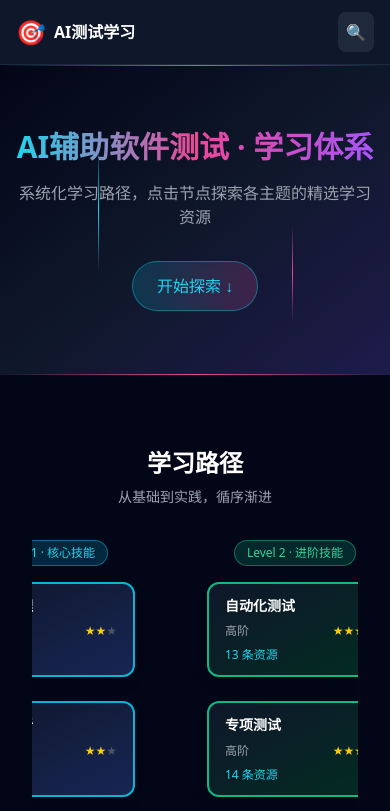
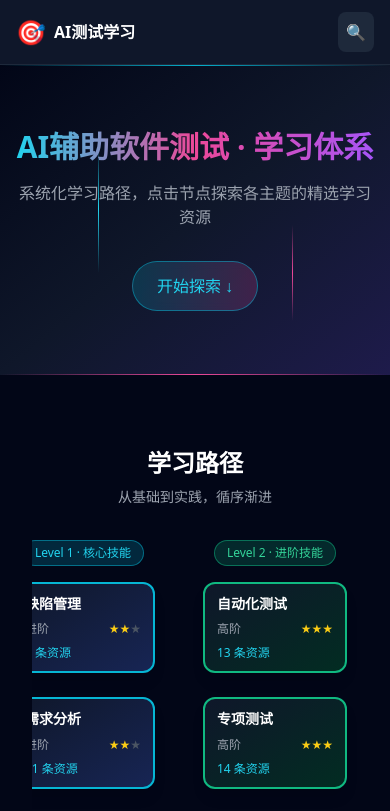
Before and after one commit to dazhuang778/ai-test-learning-site, a Next.js app: page / in a window 390 px wide. Shown: the top 811 px of the page. Built offline with nearby package versions, Linux system fonts and the light colour scheme.

Commit message:
fix: 优化移动端知识图谱布局

```diff
--- a/components/KnowledgeGraph.tsx
+++ b/components/KnowledgeGraph.tsx
@@ -56,8 +56,8 @@ export default function KnowledgeGraph({ nodes }: KnowledgeGraphProps) {
           return (
             <div
               key={level}
-              className="flex flex-col items-center"
-              style={{ minWidth: '200px', marginRight: '48px' }}
+              className="flex flex-col items-center flex-shrink-0"
+              style={{ minWidth: '160px', marginRight: '32px' }}
             >
               {/* Level 标签 */}
               <div className="mb-4">
@@ -74,7 +74,7 @@ export default function KnowledgeGraph({ nodes }: KnowledgeGraphProps) {
                   <Link
                     key={node.slug}
                     href={`/nodes/${node.slug}`}
-                    className={`block w-44 px-4 py-3 rounded-xl border-2 cursor-pointer shadow-lg hover:shadow-xl hover:-translate-y-1 transition-all duration-200 ${style.card}`}
+                    className={`block w-36 sm:w-44 px-3 py-2.5 sm:px-4 sm:py-3 rounded-xl border-2 cursor-pointer shadow-lg hover:shadow-xl hover:-translate-y-1 transition-all duration-200 ${style.card}`}
                   >
                     <div className="font-bold text-white text-sm leading-snug mb-2">
                       {node.title}
```
